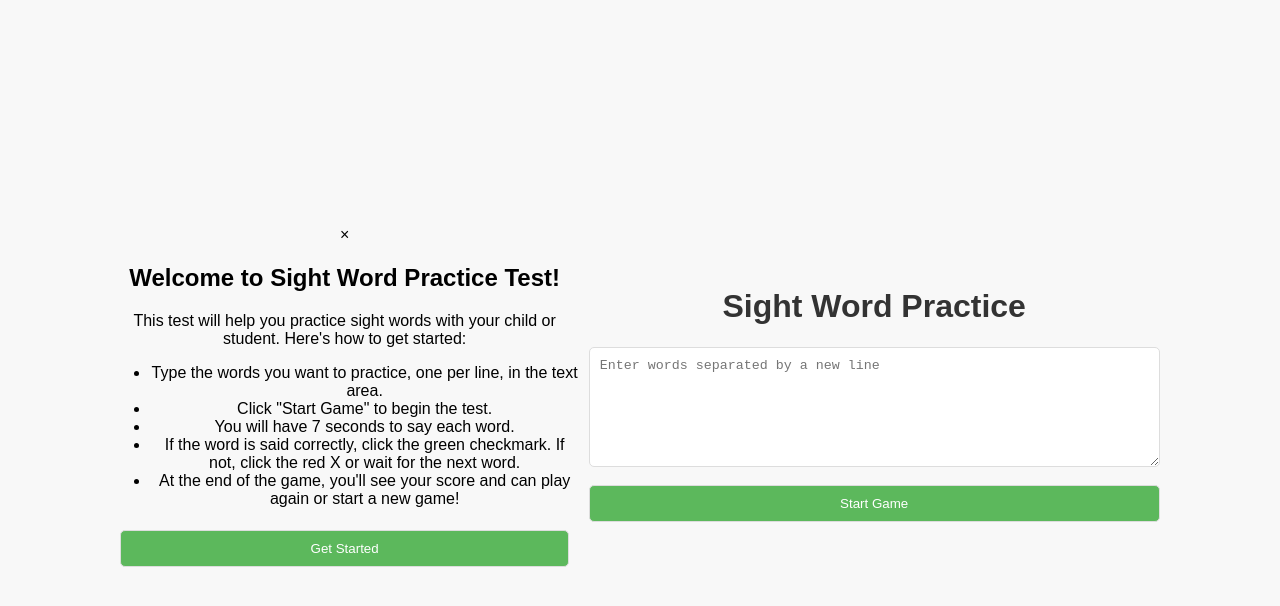
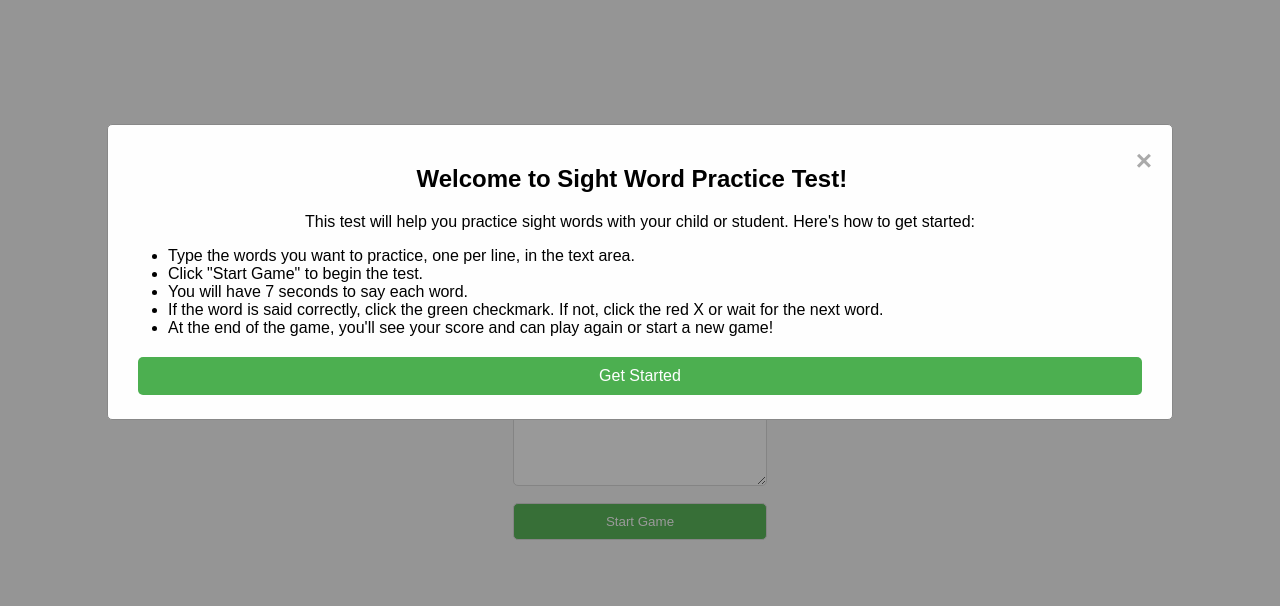
Before and after one commit to jetfueltech/Sightwordsgame, a plain HTML site: page index.html in a window 1280 px wide. Drawn offline with Linux system fonts and the light colour scheme.

Commit message:
Update style.css

```diff
--- a/style.css
+++ b/style.css
@@ -115,3 +115,59 @@ button:hover {
 
 #resultsTable th {
   background-color: #f2f2f2;
+}
+
+.modal {
+  display: none; /* Hidden by default */
+  position: fixed; /* Stay in place */
+  z-index: 1; /* Sit on top */
+  left: 0;
+  top: 0;
+  width: 100%; /* Full width */
+  height: 100%; /* Full height */
+  overflow: auto; /* Enable scroll if needed */
+  background-color: rgb(0,0,0); /* Fallback color */
+  background-color: rgba(0,0,0,0.4); /* Black w/ opacity */
+  padding-top: 60px;
+}
+
+.modal-content {
+  background-color: #fefefe;
+  margin: 5% auto; /* 5% from the top and centered */
+  padding: 20px;
+  border: 1px solid #888;
+  width: 80%; /* Could be more or less, depending on screen size */
+  border-radius: 5px;
+}
+
+.close-button {
+  color: #aaa;
+  float: right;
+  font-size: 28px;
+  font-weight: bold;
+}
+
+.close-button:hover,
+.close-button:focus {
+  color: black;
+  text-decoration: none;
+  cursor: pointer;
+}
+
+.start-btn {
+  background-color: #4CAF50; /* Green */
+  border: none;
+  color: white;
+  padding: 10px 20px;
+  text-align: center;
+  text-decoration: none;
+  display: inline-block;
+  font-size: 16px;
+  margin: 4px 2px;
+  cursor: pointer;
+  border-radius: 5px;
+}
+
+ul {
+  text-align: left;
+}
```
